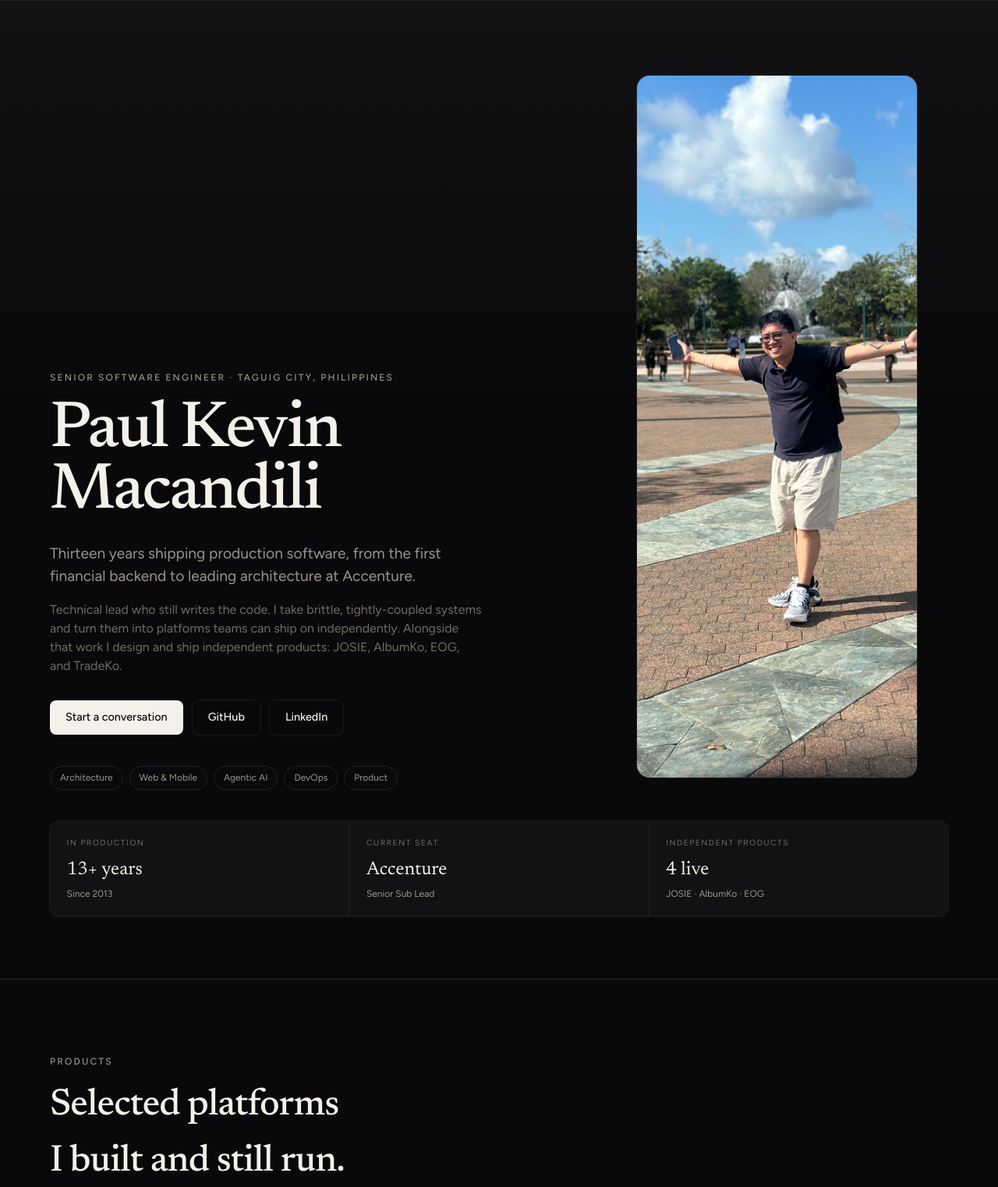
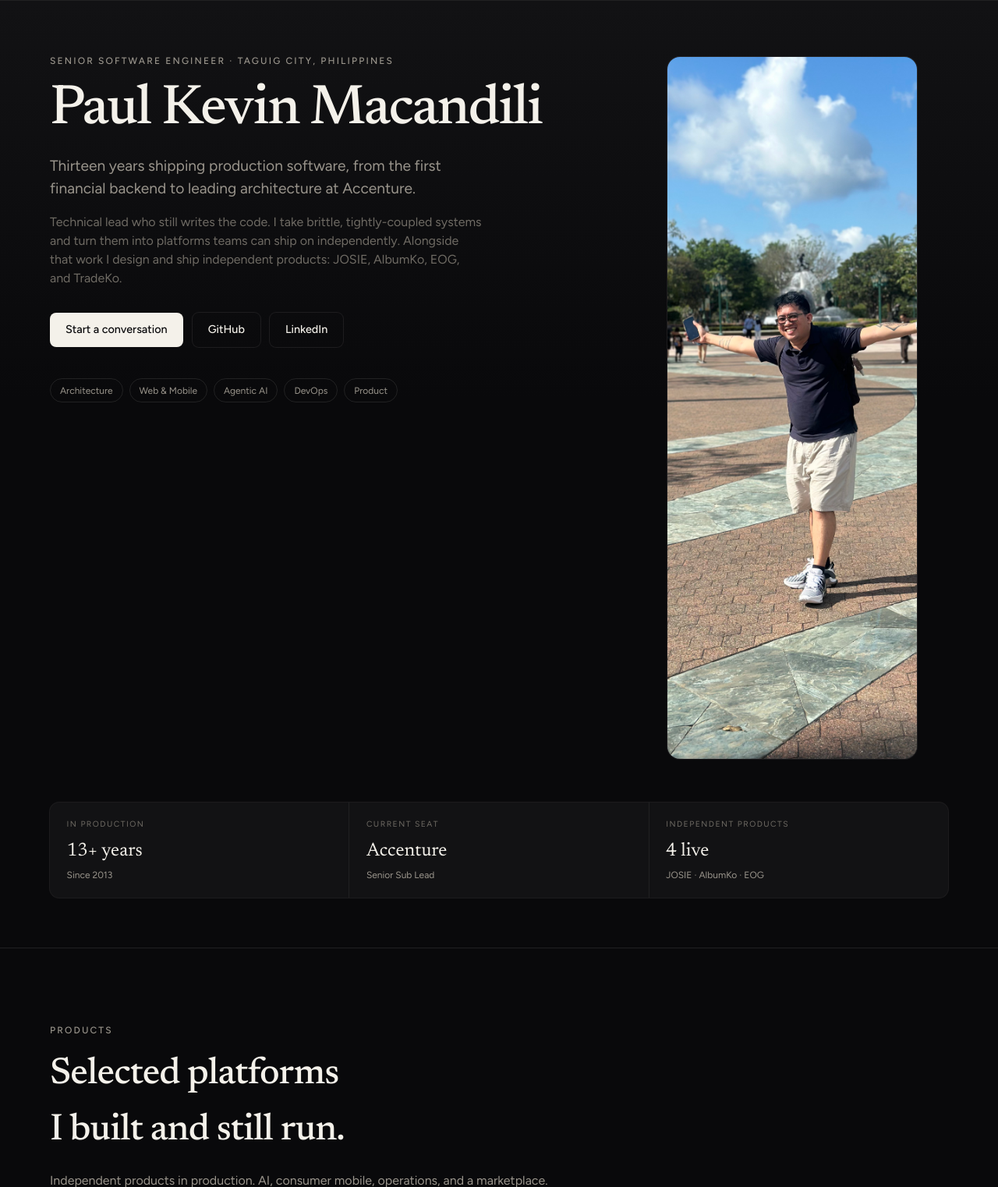
Before and after one commit to ginxx009/ginxx009.github.io, a PHP site: page / in a window 1280 px wide. Shown: the part 65-1587 px from the top of the page at 78% size. Run offline with PHP 8.4, Linux system fonts and the light colour scheme.

Commit message:
Fix desktop hero: top-align copy, cap the portrait, kill the empty left void.

```diff
--- a/css/pkm.css
+++ b/css/pkm.css
@@ -34,17 +34,17 @@ button, [role="button"] { cursor: pointer; font: inherit; }
 .btn-ghost { background: transparent; color: var(--fg); box-shadow: var(--shadow); }
 .btn-ghost:hover { box-shadow: var(--shadow-hover); }
 .menu-btn { display: none; width: 2.75rem; height: 2.75rem; background: transparent; color: var(--fg); box-shadow: var(--shadow); border-radius: 8px; border: 0; }
-.hero { position: relative; padding: 5rem 0 4rem; }
+.hero { position: relative; padding: 3.5rem 0 3rem; }
 .hero::before { content: ""; position: absolute; inset: 0; background: linear-gradient(180deg, var(--surface) 0%, var(--bg) 42%); pointer-events: none; }
-.hero-grid { position: relative; display: grid; gap: 2.5rem; grid-template-columns: minmax(0, 1.15fr) minmax(18rem, 0.75fr); align-items: end; }
+.hero-grid { position: relative; display: grid; gap: 3rem; grid-template-columns: minmax(0, 1.2fr) minmax(16rem, 20rem); align-items: start; }
 .eyebrow { font-size: 0.75rem; font-weight: 500; letter-spacing: 0.18em; text-transform: uppercase; color: var(--muted); }
-h1 { font-family: var(--font-display); font-weight: 500; font-size: clamp(2.5rem, 7.5vw, 5.25rem); line-height: 0.95; letter-spacing: -0.03em; margin: 1.25rem 0 0; text-wrap: balance; }
+h1 { font-family: var(--font-display); font-weight: 500; font-size: clamp(2.5rem, 6vw, 4.5rem); line-height: 0.95; letter-spacing: -0.03em; margin: 1.25rem 0 0; text-wrap: balance; }
 .lede { max-width: 36rem; font-size: 1.2rem; color: var(--muted); margin: 1.5rem 0 0; text-wrap: pretty; }
 .body { max-width: 36rem; color: var(--subtle); margin: 1rem 0 0; text-wrap: pretty; }
 .actions { display: flex; flex-wrap: wrap; gap: 0.75rem; margin-top: 2rem; }
 .chips { display: flex; flex-wrap: wrap; gap: 0.5rem; margin: 2.5rem 0 0; padding: 0; list-style: none; }
 .chips li { border: 1px solid var(--border); border-radius: 999px; padding: 0.35rem 0.75rem; font-size: 0.75rem; color: var(--muted); }
-.photo { overflow: hidden; border-radius: 16px; box-shadow: var(--shadow); background: var(--elevated); }
+.photo { overflow: hidden; border-radius: 16px; box-shadow: var(--shadow); background: var(--elevated); width: 100%; justify-self: end; }
 .photo img { width: 100%; aspect-ratio: 4/5; object-fit: cover; object-position: center 18%; }
 .metrics { position: relative; margin-top: 2.5rem; display: grid; grid-template-columns: repeat(3, 1fr); gap: 1px; background: var(--border); border-radius: 12px; overflow: hidden; box-shadow: var(--shadow); }
 .metrics div { background: var(--surface); padding: 1.25rem 1.35rem; }
@@ -102,6 +102,7 @@ dialog::backdrop { background: color-mix(in oklab, var(--bg) 80%, transparent);
   .nav-links { display: none; }
   .menu-btn { display: grid; place-items: center; }
   .hero-grid, .work, .work li:first-child .card, .work.stack-cards .card, .timeline li, .split, .split-3, .stack, .contact { grid-template-columns: 1fr; }
+  .photo { justify-self: center; max-width: 22rem; }
   .metrics { grid-template-columns: 1fr; }
   .hero { padding: 3.5rem 0 2.5rem; }
   section { padding: 3.5rem 0; }
--- a/index.html
+++ b/index.html
@@ -13,7 +13,7 @@
   <link rel="preconnect" href="https://fonts.googleapis.com" />
   <link rel="preconnect" href="https://fonts.gstatic.com" crossorigin />
   <link href="https://fonts.googleapis.com/css2?family=Figtree:ital,wght@0,400;0,500;0,600;0,700;1,400&family=IBM+Plex+Mono:wght@400;500&family=Newsreader:ital,opsz,wght@0,6..72,400;0,6..72,500;0,6..72,600;1,6..72,400&display=swap" rel="stylesheet" />
-  <link rel="stylesheet" href="css/pkm.css?v=20260912d" />
+  <link rel="stylesheet" href="css/pkm.css?v=20260912e" />
 </head>
 <body>
   <a class="skip" href="#main">Skip to content</a>
--- a/pkm.html
+++ b/pkm.html
@@ -13,7 +13,7 @@
   <link rel="preconnect" href="https://fonts.googleapis.com" />
   <link rel="preconnect" href="https://fonts.gstatic.com" crossorigin />
   <link href="https://fonts.googleapis.com/css2?family=Figtree:ital,wght@0,400;0,500;0,600;0,700;1,400&family=IBM+Plex+Mono:wght@400;500&family=Newsreader:ital,opsz,wght@0,6..72,400;0,6..72,500;0,6..72,600;1,6..72,400&display=swap" rel="stylesheet" />
-  <link rel="stylesheet" href="css/pkm.css?v=20260912d" />
+  <link rel="stylesheet" href="css/pkm.css?v=20260912e" />
 </head>
 <body>
   <a class="skip" href="#main">Skip to content</a>
```
